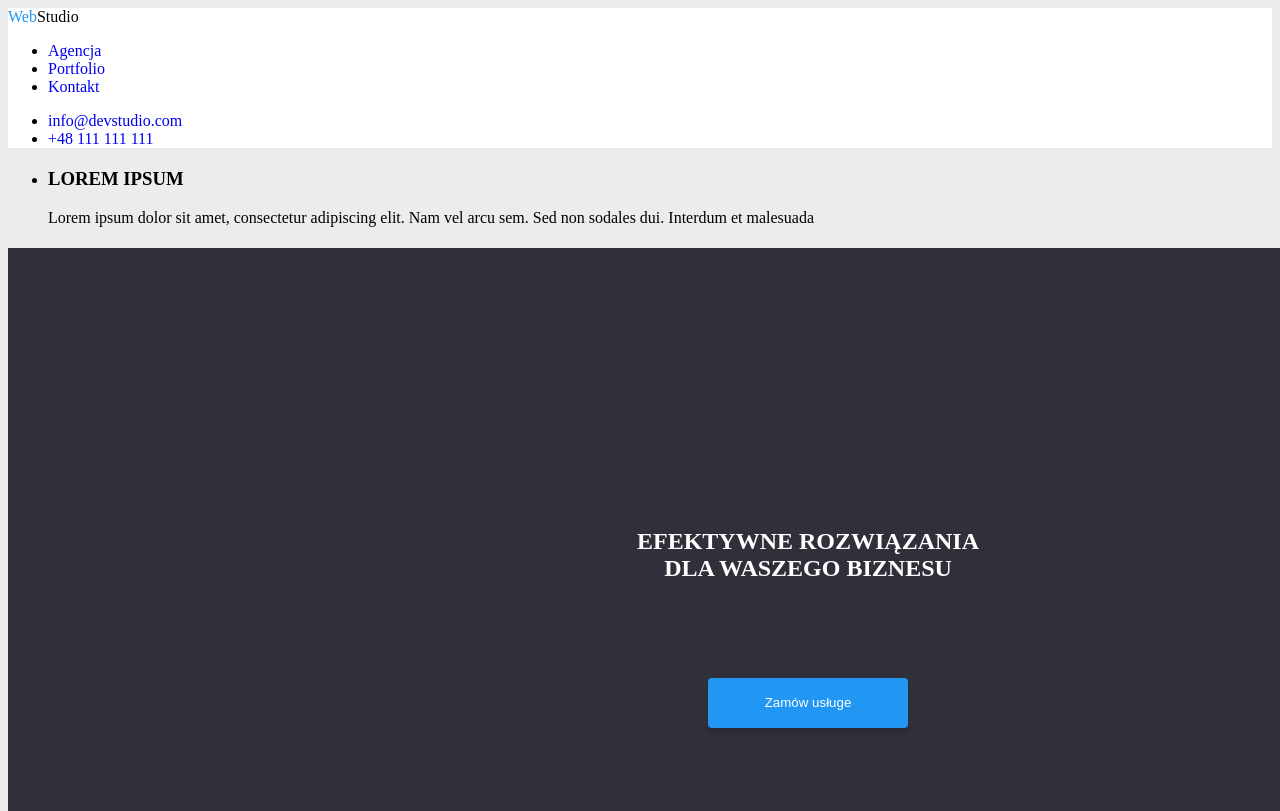
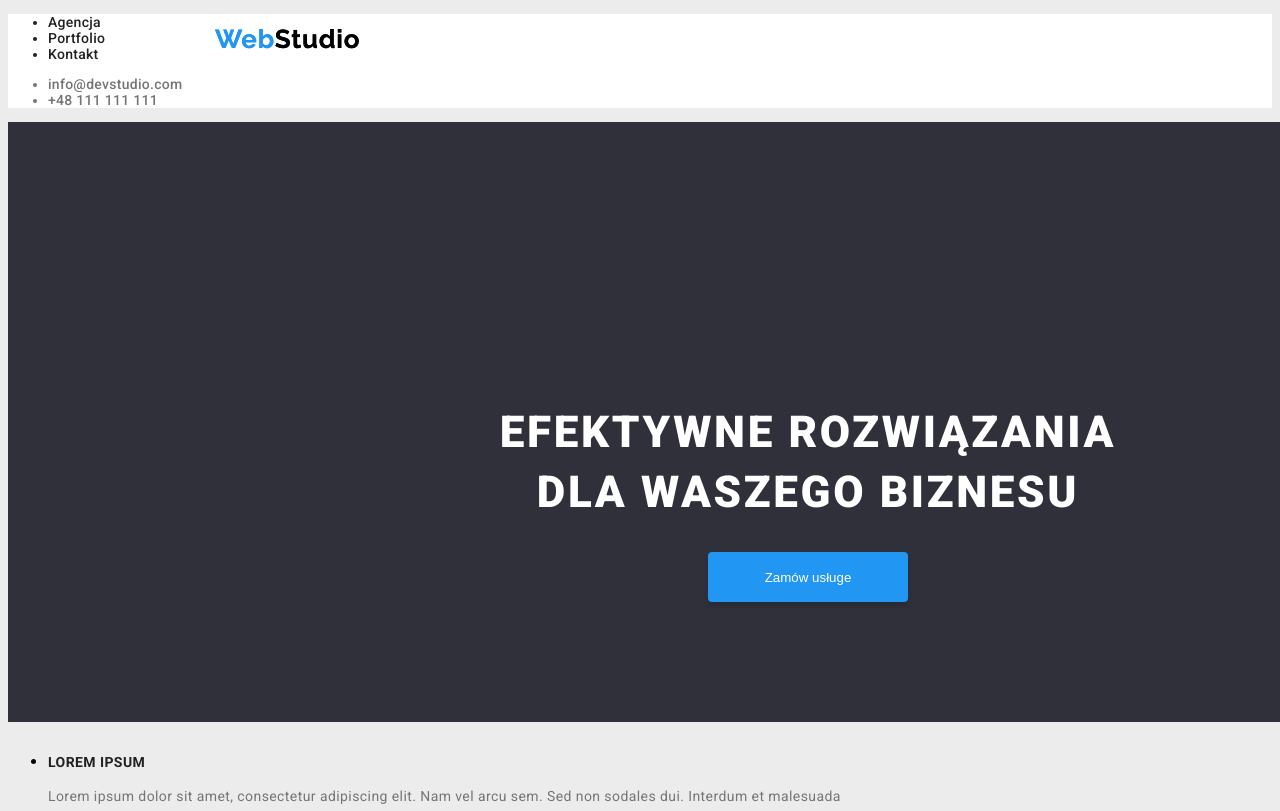
Before and after one commit to GosiaDabrowska/goit-markup-hw-02, a plain HTML site: page index.html in a window 1280 px wide. Shown: the top 811 px of the page. Drawn offline with Linux system fonts and the light colour scheme.

Commit message:
tworzenie styli css
utworzenie większości styli czcionek

```diff
--- a/index.html
+++ b/index.html
@@ -5,6 +5,12 @@
     <meta http-equiv="X-UA-Compatible" content="IE=edge" />
     <meta name="viewport" content="width=device-width, initial-scale=1.0" />
     <title>GoIT HW1 Gosia Dąbrowska</title>
+    <link rel="preconnect" href="https://fonts.googleapis.com" />
+    <link rel="preconnect" href="https://fonts.gstatic.com" crossorigin />
+    <link
+      href="https://fonts.googleapis.com/css2?family=Raleway:wght@700&family=Roboto:wght@400;500;700;900&display=swap"
+      rel="stylesheet"
+    />
     <link href="styles.css" rel="stylesheet" />
   </head>
 
@@ -14,16 +20,16 @@
         <a href="index.html" class="logo"
           ><span class="logo-web">Web</span><span class="logo-studio">Studio</span></a
         >
-        <ul>
-          <li><a href="index.html">Agencja</a></li>
-          <li><a href="portfolio/portfolio.html">Portfolio</a></li>
-          <li><a href="#">Kontakt</a></li>
+        <ul class="nav-links">
+          <li><a class="nav-links" href="index.html">Agencja</a></li>
+          <li><a class="nav-links" href="portfolio/portfolio.html">Portfolio</a></li>
+          <li><a class="nav-links" href="#">Kontakt</a></li>
         </ul>
       </nav>
       <div>
-        <ul>
-          <li><a href="mailto:info@devstudio.com">info@devstudio.com</a></li>
-          <li><a href="tel:+48111111111">+48 111 111 111</a></li>
+        <ul class="nav-contact">
+          <li><a class="nav-contact" href="mailto:info@devstudio.com">info@devstudio.com</a></li>
+          <li><a class="nav-contact" href="tel:+48111111111">+48 111 111 111</a></li>
         </ul>
       </div>
     </header>
@@ -41,32 +47,32 @@
         <h2><!-- Nasze Atuty --></h2>
         <ul>
           <li>
-            <h3>LOREM IPSUM</h3>
-            <p>
+            <h3 class="atuts-header">LOREM IPSUM</h3>
+            <p class="atuts-description">
               Lorem ipsum dolor sit amet, consectetur adipiscing elit. Nam vel arcu sem. Sed non
               sodales dui. Interdum et malesuada
             </p>
           </li>
 
           <li>
-            <h3>LOREM IPSUM</h3>
-            <p>
+            <h3 class="atuts-header">LOREM IPSUM</h3>
+            <p class="atuts-description">
               Lorem ipsum dolor sit amet, consectetur adipiscing elit. Nam vel arcu sem. Sed non
               sodales dui. Interdum et malesuada
             </p>
           </li>
 
           <li>
-            <h3>LOREM IPSUM</h3>
-            <p>
+            <h3 class="atuts-header">LOREM IPSUM</h3>
+            <p class="atuts-description">
               Lorem ipsum dolor sit amet, consectetur adipiscing elit. Nam vel arcu sem. Sed non
               sodales dui. Interdum et malesuada
             </p>
           </li>
 
           <li>
-            <h3>LOREM IPSUM</h3>
-            <p>
+            <h3 class="atuts-header">LOREM IPSUM</h3>
+            <p class="atuts-description">
               Lorem ipsum dolor sit amet, consectetur adipiscing elit. Nam vel arcu sem. Sed non
               sodales dui. Interdum et malesuada
             </p>
@@ -100,8 +106,8 @@
               alt="zdjęcie pierwszej osoby"
             />
 
-            <h3>John Doer</h3>
-            <p>Product Designer</p>
+            <h3 class="team-names">John Doe</h3>
+            <p class="team profession">Product Designer</p>
           </li>
 
           <li>
@@ -112,8 +118,8 @@
               alt="zdjęcie drugiej osoby"
             />
 
-            <h3>John Doe</h3>
-            <p>Frontend Developer</p>
+            <h3 class="team-names">John Doe</h3>
+            <p class="team profession">Frontend Developer</p>
           </li>
 
           <li>
@@ -124,8 +130,8 @@
               alt="zdjęcie trzeciej osoby"
             />
 
-            <h3>John Doe</h3>
-            <p>Marketing</p>
+            <h3 class="team-names">John Doe</h3>
+            <p class="team profession">Marketing</p>
           </li>
 
           <li>
@@ -136,8 +142,8 @@
               alt="zdjęcie czwartej osoby"
             />
 
-            <h3>John Doe</h3>
-            <p>UI Designer</p>
+            <h3 class="team-names">John Doe</h3>
+            <p class="team profession">UI Designer</p>
           </li>
         </ul>
       </section>
--- a/styles.css
+++ b/styles.css
@@ -1,4 +1,6 @@
 body {
+  font-family: 'Raleway', sans-serif;
+  font-family: 'Roboto', sans-serif;
   background: #ececec;
 }
 header {
@@ -6,6 +8,16 @@ header {
 }
 
 .logo {
+  position: absolute;
+  width: 145px;
+  height: 31px;
+  left: 215px;
+  top: 24px;
+  font-family: 'Raleway';
+  font-weight: 700;
+  font-size: 26px;
+  line-height: 31px;
+  letter-spacing: 0.03em;
 }
 .logo-web {
   color: #2196f3;
@@ -14,13 +26,37 @@ header {
 .logo-studio {
   color: #000000;
 }
+
+.nav-links {
+  color: #212121;
+  font-style: normal;
+  font-weight: 500;
+  font-size: 14px;
+  line-height: 16px;
+  letter-spacing: 0.02em;
+}
+
+.nav-links:hover {
+  color: #2196f3;
+}
+
+.nav-contact {
+  font-style: normal;
+  font-weight: 500;
+  font-size: 14px;
+  line-height: 16px;
+  letter-spacing: 0.02em;
+  color: #757575;
+}
+
+.nav-contact:hover {
+  color: #2196f3;
+}
+
 .motto {
   background-color: #2f303a;
   width: 1600px;
   height: 600px;
-  margin-top: 80px;
-  margin-left: 0px;
-  position: absolute;
 }
 
 a {
@@ -35,6 +71,12 @@ h1 {
   margin-top: 280px;
   padding: 200, 452, 280, 452;
   position: absolute;
+
+  font-weight: 900;
+  font-size: 44px;
+  line-height: 60px;
+  letter-spacing: 0.06em;
+  text-transform: uppercase;
   text-align: center;
 }
 
@@ -51,6 +93,49 @@ button {
   box-shadow: 0px 4px 4px rgba(0, 0, 0, 0.15);
 }
 
+.atuts-header {
+  font-weight: 700;
+  font-size: 14px;
+  line-height: 16px;
+  letter-spacing: 0.03em;
+  text-transform: uppercase;
+  color: #212121;
+}
+
+.atuts-description {
+  font-weight: 400;
+  font-size: 14px;
+  line-height: 24px;
+  letter-spacing: 0.03em;
+  color: #757575;
+}
+
+h2 {
+  font-weight: 700;
+  font-size: 36px;
+  line-height: 42px;
+  text-align: center;
+  letter-spacing: 0.03em;
+  color: #212121;
+}
+
+.team-names {
+  font-weight: 500;
+  font-size: 16px;
+  line-height: 19px;
+  letter-spacing: 0.03em;
+  color: #212121;
+}
+
+.team-profession {
+  font-weight: 400;
+  font-size: 16px;
+  line-height: 19px;
+  text-align: center;
+  letter-spacing: 0.03em;
+  color: #757575;
+}
+
 footer {
   background-color: #2f303a;
 }
```
